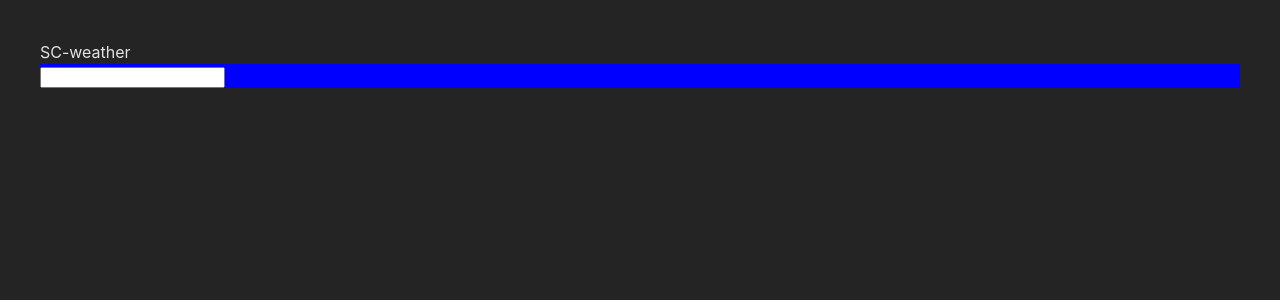
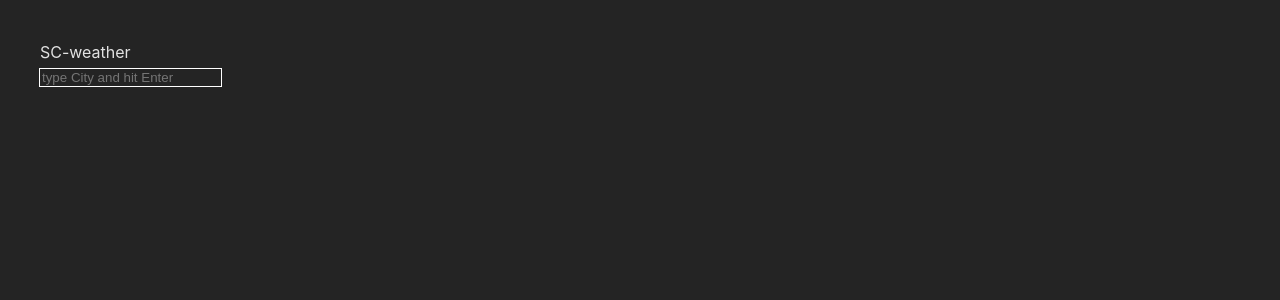
Before and after one commit to azardnet/sc-weather, a React (Vite) app in the folder face/: page / in a window 1280 px wide. Shown: the top 300 px of the page. Built offline with nearby package versions, Linux system fonts and the light colour scheme.

Commit message:
add basic fetch for openweathermap

```diff
--- a/face/package.json
+++ b/face/package.json
@@ -4,7 +4,7 @@
   "version": "0.0.0",
   "type": "module",
   "scripts": {
-    "dev": "vite",
+    "dev": "bunx --bun vite",
     "build": "tsc && vite build",
     "lint": "eslint . --ext ts,tsx --report-unused-disable-directives --max-warnings 0",
     "preview": "vite preview"
--- a/face/src/App.tsx
+++ b/face/src/App.tsx
@@ -8,11 +8,23 @@ const AppWrapper = styled.section`
 const OPEN_WEATHER_KEY = import.meta.env.VITE_OPENWEATHER;
 
 function App() {
-  console.log(console.log(OPEN_WEATHER_KEY));
+  // console.log(console.log(OPEN_WEATHER_KEY));
+
+  const onSubmit = (input: string) => {
+    (async function () {
+      const response = await fetch(
+        `
+https://api.openweathermap.org/data/2.5/weather?lang=en&q=${input}&APPID=${OPEN_WEATHER_KEY}&units=metric`
+      );
+
+      const body = await response.json();
+      console.log("rrr", body);
+    })();
+  };
   return (
     <AppWrapper>
       <div>SC-weather</div>
-      <Search />
+      <Search onSubmit={onSubmit} />
     </AppWrapper>
   );
 }
--- a/face/src/components/Search/index.tsx
+++ b/face/src/components/Search/index.tsx
@@ -1,9 +1,29 @@
+import { useState } from "react";
 import { SearchWrapper } from "./search.style";
 
-function Search() {
+interface IProps {
+  onSubmit: (input: string) => void;
+}
+
+function Search({ onSubmit }: IProps) {
+  const [input, setInput] = useState<string>("");
   return (
     <SearchWrapper>
-      <input />
+      <form
+        onSubmit={(e) => {
+          e.preventDefault();
+          onSubmit(input);
+        }}
+      >
+        <input
+          type="text"
+          placeholder="type City and hit Enter"
+          onChange={(e) => {
+            setInput(e.target.value);
+          }}
+          value={input}
+        />
+      </form>
     </SearchWrapper>
   );
 }
--- a/face/src/components/Search/search.style.ts
+++ b/face/src/components/Search/search.style.ts
@@ -1,5 +1,10 @@
 import styled from "styled-components";
 
 export const SearchWrapper = styled.section`
-  background-color: #00f;
+  input {
+    appearance: none;
+    border: 0;
+    background: transparent;
+    box-shadow: 0 0 0 1px #fff;
+  }
 `;
```
